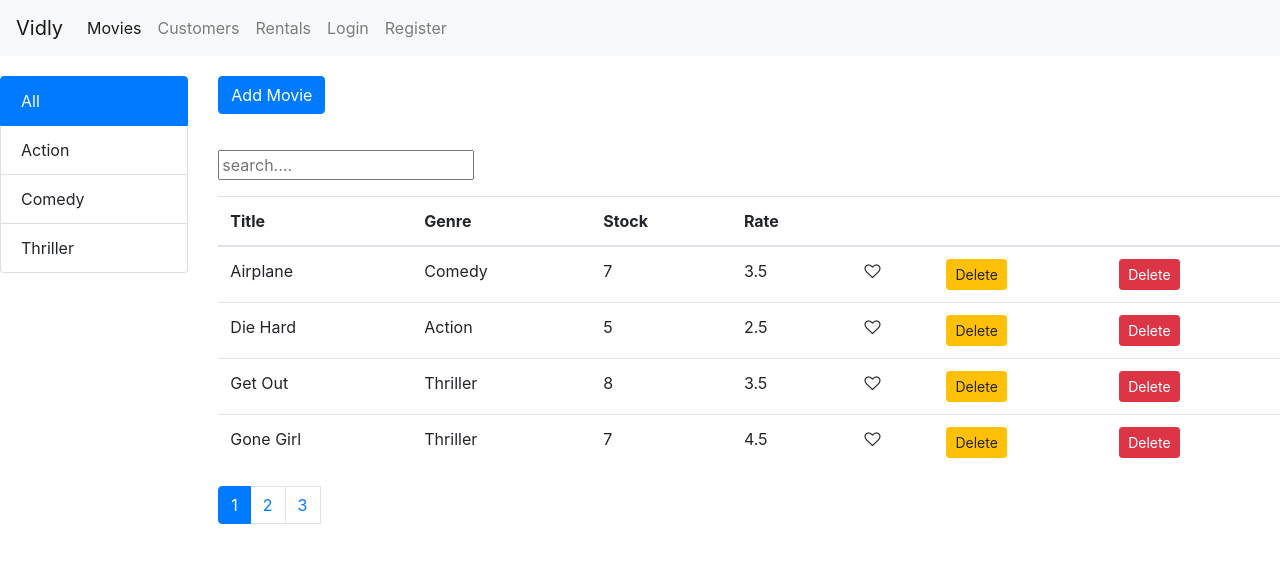
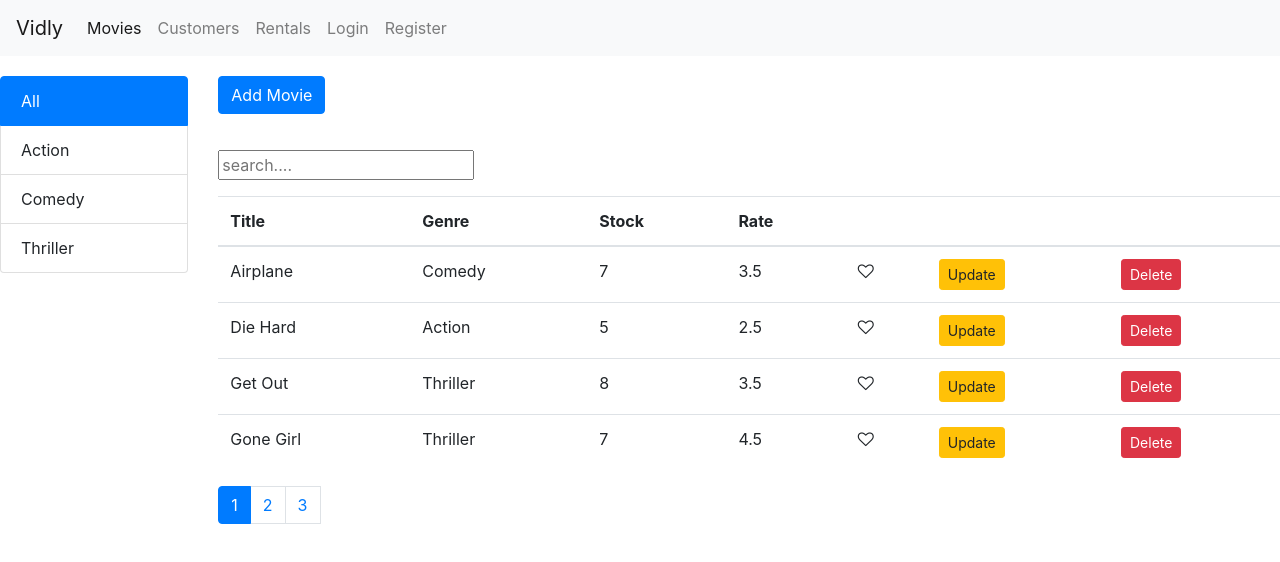
Before and after one commit to abhinavuppu7/reactvidly-crud-basics, a React (Create React App) app: page /#/movies in a window 1280 px wide. Shown: the top 562 px of the page. Built offline with nearby package versions, Linux system fonts and the light colour scheme.

Commit message:
update text added to buttonn

```diff
--- a/src/components/common/movieTable.jsx
+++ b/src/components/common/movieTable.jsx
@@ -29,7 +29,7 @@ class MovieTable extends Component {
 							<Link to={`/movies/${movie._id}`}> {movie.title}</Link>
 						)}
 					>
-						Delete
+						Update
 					</button>
 				</Link>
 			),
```
